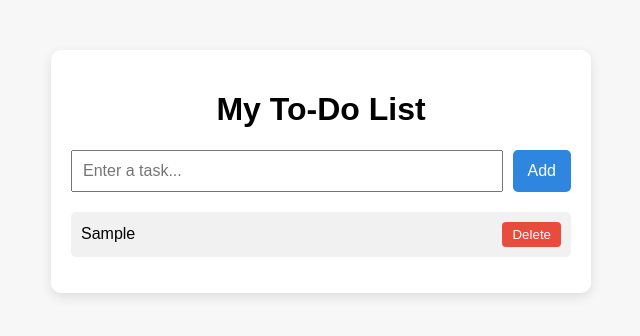
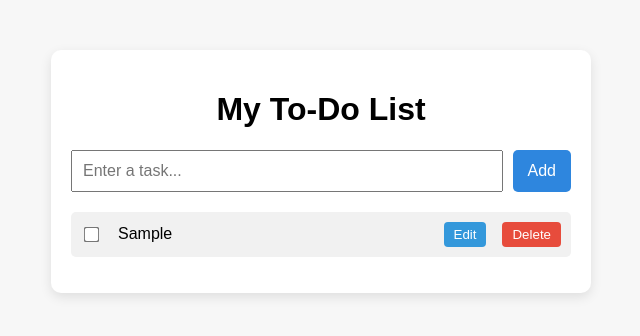
Before and after one commit to ridhii17/To-Do-List, a plain HTML site: page index.html in a window 1280 px wide. Both pictures are taken after typing "Sample" into the empty fields and a click on the button "Add". Shown: the whole page, without its empty margins (319-959 px from the left). Drawn offline with Linux system fonts and the light colour scheme.

Commit message:
did updated

```diff
--- a/app.js
+++ b/app.js
@@ -7,36 +7,78 @@ document.addEventListener("DOMContentLoaded", () => {
 
   tasks.forEach(task => renderTask(task));
 
-  addTaskBtn.addEventListener("click", () => {
+  // Add new task
+  function addTask() {
     const taskText = todoInput.value.trim();
-    if (taskText === "") return;
+    if (!taskText) return;
 
     const newTask = {
       id: Date.now(),
       text: taskText,
       completed: false
     };
+
     tasks.push(newTask);
     saveTasks();
     renderTask(newTask);
     todoInput.value = "";
+  }
+
+  addTaskBtn.addEventListener("click", addTask);
+
+  // Allow Enter key to add task
+  todoInput.addEventListener("keypress", (e) => {
+    if (e.key === "Enter") addTask();
   });
 
+  // Render a task
   function renderTask(task) {
     const li = document.createElement("li");
-    if (task.completed) li.classList.add("completed");
 
-    li.textContent = task.text;
-
-    // Toggle complete when li is clicked (not button)
-    li.addEventListener("click", (e) => {
-      if (e.target.tagName === "BUTTON") return;
-      task.completed = !task.completed;
-      li.classList.toggle("completed");
+    // Checkbox
+    const checkbox = document.createElement("input");
+    checkbox.type = "checkbox";
+    checkbox.checked = task.completed;
+    checkbox.addEventListener("change", () => {
+      task.completed = checkbox.checked;
+      li.classList.toggle("completed", task.completed);
       saveTasks();
     });
 
-    // Add delete button
+    // Task text
+    const span = document.createElement("span");
+    span.textContent = task.text;
+
+    if (task.completed) li.classList.add("completed");
+
+    // Buttons container
+    const btnContainer = document.createElement("div");
+    btnContainer.classList.add("task-buttons");
+
+    // Edit button
+    const editBtn = document.createElement("button");
+    editBtn.textContent = "Edit";
+    editBtn.classList.add("edit-btn");
+    editBtn.addEventListener("click", () => {
+      const input = document.createElement("input");
+      input.type = "text";
+      input.value = task.text;
+      span.replaceWith(input);
+      input.focus();
+
+      input.addEventListener("blur", () => {
+        task.text = input.value.trim() || task.text;
+        saveTasks();
+        span.textContent = task.text;
+        input.replaceWith(span);
+      });
+
+      input.addEventListener("keypress", (e) => {
+        if (e.key === "Enter") input.blur();
+      });
+    });
+
+    // Delete button
     const delBtn = document.createElement("button");
     delBtn.textContent = "Delete";
     delBtn.classList.add("delete-btn");
@@ -46,10 +88,16 @@ document.addEventListener("DOMContentLoaded", () => {
       li.remove();
     });
 
-    li.appendChild(delBtn);
+    btnContainer.appendChild(editBtn);
+    btnContainer.appendChild(delBtn);
+
+    li.appendChild(checkbox);
+    li.appendChild(span);
+    li.appendChild(btnContainer);
     todoList.appendChild(li);
   }
 
+  // Save tasks to localStorage
   function saveTasks() {
     localStorage.setItem("tasks", JSON.stringify(tasks));
   }
--- a/style.css
+++ b/style.css
@@ -116,6 +116,18 @@ input[type="checkbox"] {
   margin-right: 10px;
   cursor: pointer;
 }
+/* Task buttons container */
+.task-buttons {
+  display: flex;
+  gap: 8px;
+}
+
+/* Task text span */
+li span {
+  flex: 1;
+  margin-left: 10px;
+}
+
 
 /* add upto */
 
```
